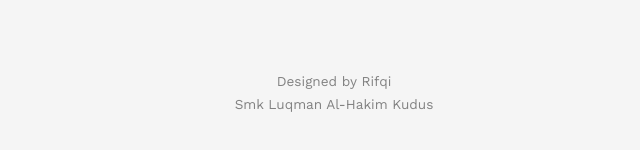
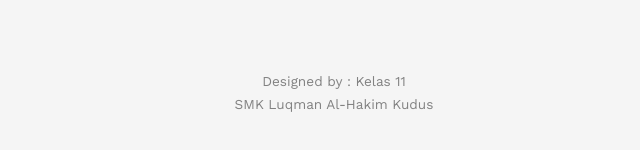
Before and after one commit to sahrulprabowo/wedding, a plain HTML site: page index.html in a window 1280 px wide. Shown: the part 4905-5055 px from the top of the page, 321-961 px from the left. Drawn offline with nearby package versions, Linux system fonts and the light colour scheme; files whose address does not match are found by name.

Commit message:
Add files via upload

```diff
--- a/index.html
+++ b/index.html
@@ -330,8 +330,8 @@
 				<div class="col-md-12 text-center">
 					<p>
 
-						<small class="block">Designed by Rifqi</small>
-						<small class="block">Smk Luqman Al-Hakim Kudus</small>
+						<small class="block">Designed by : Kelas 11</small>
+						<small class="block">SMK Luqman Al-Hakim Kudus</small>
 					</p>
 
 				</div>
```
